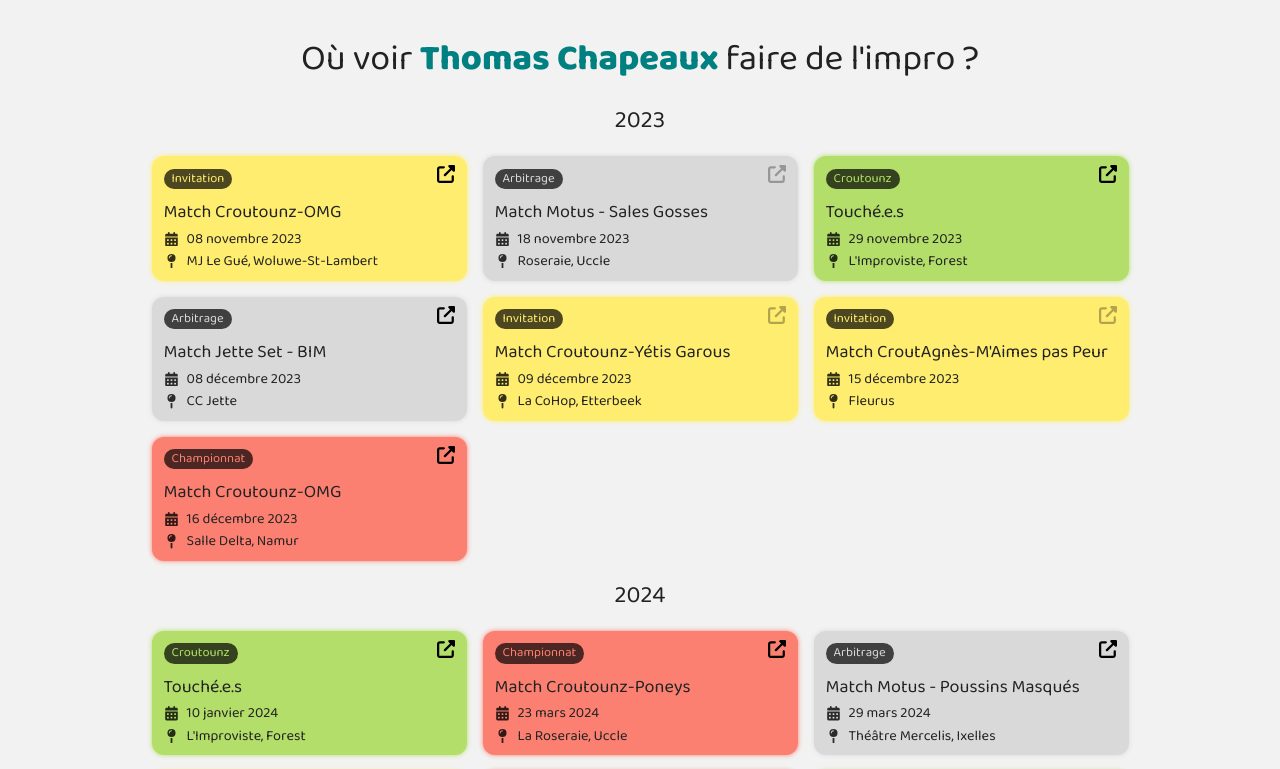
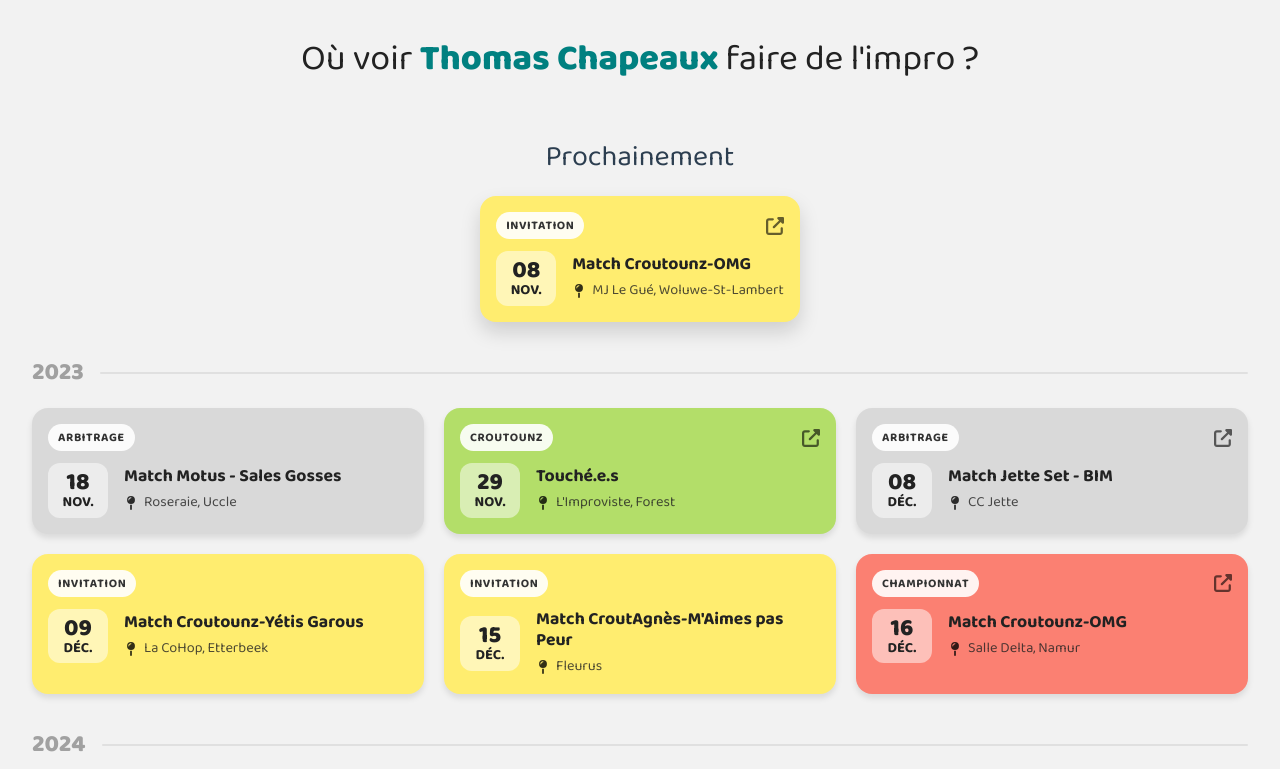
Before and after one commit to tchapeaux/voir-tchap-impro, a Vue app: page / in a window 1280 px wide. Shown: the top 769 px of the page. Built offline with nearby package versions, Linux system fonts and the light colour scheme.

Commit message:
imp: general UI overhaul

```diff
--- a/src/assets/main.css
+++ b/src/assets/main.css
@@ -15,7 +15,6 @@
 
 h2 {
   font-size: 1.5rem;
-  padding: 16px 0;
   text-align: center;
 }
 
--- a/src/components/EventCard.vue
+++ b/src/components/EventCard.vue
@@ -1,28 +1,32 @@
 <template>
-  <div class="card" :class="typeClass">
+  <component
+    :is="hasUrl ? 'a' : 'div'"
+    class="card"
+    :class="[typeClass, { 'is-clickable': hasUrl }]"
+    :href="hasUrl ? event.url : undefined"
+    :target="hasUrl ? '_blank' : undefined"
+    @click="handleClick"
+  >
     <div class="card-header">
       <div class="type">{{ event.type }}</div>
-      <a
-        class="external-link"
-        :class="{ 'disabled-link': !hasUrl }"
-        :href="event.url"
-        @click="handleClick"
-        :title="hasUrl ? `Plus d'infos pour ${event.name}` : undefined"
-        :aria-hidden="!hasUrl"
-        target="_blank"
-        ><IconLink
-      /></a>
+      <IconLink v-if="hasUrl" class="link-icon" />
     </div>
-    <div class="name">{{ event.name }}</div>
-    <div class="date">
-      <IconDate />
-      {{ dayjs(event.date).format('DD MMMM YYYY') }}
+
+    <div class="card-body">
+      <div class="date-badge">
+        <span class="day">{{ dayjs(event.date).format('DD') }}</span>
+        <span class="month">{{ dayjs(event.date).format('MMM') }}</span>
+      </div>
+
+      <div class="info">
+        <div class="name">{{ event.name }}</div>
+        <div class="place">
+          <IconPin />
+          {{ event.place }}
+        </div>
+      </div>
     </div>
-    <div class="place">
-      <IconPin />
-      {{ event.place }}
-    </div>
-  </div>
+  </component>
 </template>
 
 <script lang="ts" setup>
@@ -31,7 +35,6 @@ import { computed } from 'vue'
 
 import IconPin from './icons/IconPin.vue'
 import IconLink from './icons/IconLink.vue'
-import IconDate from './icons/IconDate.vue'
 
 const props = defineProps({ event: { type: Object, required: true } })
 
@@ -47,81 +50,132 @@ const typeClass = computed(() => TYPE_CLASSES[props.event.type] || undefined)
 
 const hasUrl = computed(() => !!props.event.url)
 
-function handleClick() {
-  if (!props.event.url) {
-    alert('Pas de lien disponible')
+function handleClick(e: MouseEvent) {
+  if (!hasUrl.value) {
+    // If it's a div (not clickable), do nothing or maybe show a toast?
+    // For now, we just don't do anything as it's not a link.
+    e.preventDefault()
   }
 }
 </script>
 
 <style scoped>
 .card {
-  padding: 12px;
-  padding-top: 8px;
-  color: #222;
-  background-color: var(--card-color);
-  box-shadow: 0px 0px 5px var(--card-color);
-
-  border-radius: 12px;
-
-  width: 315px;
-
   display: flex;
   flex-direction: column;
-  align-items: flex-start;
-  gap: 8px;
+  gap: 12px;
+
+  padding: 16px;
+  border-radius: 16px;
+  background-color: var(--card-color);
+  color: #222;
+  box-shadow: 0 4px 6px rgba(0, 0, 0, 0.1);
+
+  text-decoration: none; /* For the <a> tag */
+  transition:
+    transform 0.2s ease,
+    box-shadow 0.2s ease;
+
+  /* Responsive width handled by parent grid, but min-width for sanity */
+  min-width: 250px;
+  height: 100%; /* Fill height of grid cell */
+}
+
+.card.is-clickable:hover {
+  transform: translateY(-4px);
+  box-shadow: 0 8px 12px rgba(0, 0, 0, 0.15);
+  cursor: pointer;
 }
 
 .card-header {
-  width: 100%;
   display: flex;
+  justify-content: space-between;
   align-items: center;
-  justify-content: space-between;
-}
-
-.disabled-link {
-  opacity: 0.3;
 }
 
 .type {
-  font-size: 0.8rem;
-  font-weight: 300;
-  padding: 0 8px;
-  border-radius: 15px;
-  background-color: rgba(0, 0, 0, 0.7);
-  color: var(--card-color);
+  font-size: 0.75rem;
+  text-transform: uppercase;
+  letter-spacing: 0.05em;
+  font-weight: 700;
+  padding: 4px 10px;
+  border-radius: 20px;
+  background-color: rgba(255, 255, 255, 0.9);
+  color: #333;
+}
+
+.link-icon {
+  width: 18px;
+  height: 18px;
+  opacity: 0.6;
+  color: #222;
+}
+
+.card-body {
+  display: flex;
+  gap: 16px;
+  align-items: center;
+}
+
+.date-badge {
+  display: flex;
+  flex-direction: column;
+  align-items: center;
+  justify-content: center;
+  background-color: rgba(255, 255, 255, 0.5);
+  border-radius: 12px;
+  padding: 8px 12px;
+  min-width: 60px;
+  line-height: 1;
+}
+
+.date-badge .day {
+  font-size: 1.5rem;
+  font-weight: 800;
+}
+
+.date-badge .month {
+  font-size: 0.9rem;
+  text-transform: uppercase;
+  font-weight: 600;
+}
+
+.info {
+  flex: 1;
+  display: flex;
+  flex-direction: column;
+  gap: 4px;
 }
 
 .name {
-  line-height: 1.25;
+  font-size: 1.1rem;
+  font-weight: 700;
+  line-height: 1.2;
 }
 
-.date,
 .place {
   font-size: 0.9rem;
   display: flex;
   align-items: center;
-  gap: 8px;
-  line-height: 1;
+  gap: 6px;
+  opacity: 0.8;
 
   svg {
-    width: 15px;
-    opacity: 0.8;
+    width: 14px;
+    height: 14px;
   }
 }
 
+/* Color Themes */
 .type--championnat {
   --card-color: var(--pink);
 }
-
 .type--croutounz {
   --card-color: var(--green);
 }
-
 .type--invitation {
   --card-color: var(--gold);
 }
-
 .type--arbitrage {
   --card-color: var(--grey);
 }
--- a/src/views/HomeView.vue
+++ b/src/views/HomeView.vue
@@ -21,31 +21,59 @@ const futureEvents = computed(() =>
   EVENTS.items.filter((e) => dayjs(e.date) > dayjs().subtract(1, 'week')).sort(sortEventByDateAsc)
 )
 
+const nextEvent = computed(() => futureEvents.value[0])
+const otherEvents = computed(() => futureEvents.value.slice(1))
+
 const pastEvents = computed(() =>
   EVENTS.items.filter((e) => !futureEvents.value.includes(e)).sort(sortEventByDateDesc)
 )
 
 const eventsYears = computed(() => {
-  const years = futureEvents.value.map((e) => dayjs(e.date).format('YYYY'))
+  const years = otherEvents.value.map((e) => dayjs(e.date).format('YYYY'))
   return Array.from(new Set(years))
 })
 
 function eventsByYear(year: string) {
-  return futureEvents.value.filter((e) => dayjs(e.date).format('YYYY') === year)
+  return otherEvents.value.filter((e) => dayjs(e.date).format('YYYY') === year)
+}
+
+const pastEventsYears = computed(() => {
+  const years = pastEvents.value.map((e) => dayjs(e.date).format('YYYY'))
+  return Array.from(new Set(years))
+})
+
+function pastEventsByYear(year: string) {
+  return pastEvents.value.filter((e) => dayjs(e.date).format('YYYY') === year)
 }
 </script>
 
 <template>
-  <div v-if="futureEvents.length === 0" style="text-align: center">Pas de spectacles à venir.</div>
+  <div class="events-container">
+    <div v-if="futureEvents.length === 0" class="no-events">Pas de spectacles à venir.</div>
     <template v-else>
-    <template v-for="year in eventsYears" :key="year">
-      <h2>{{ year }}</h2>
+      <section class="next-event-section" v-if="nextEvent">
+        <h2>Prochainement</h2>
+        <div class="next-event-wrapper">
+          <EventCard :event="nextEvent" class="highlighted-card" />
+        </div>
+      </section>
+
+      <div v-for="year in eventsYears" :key="year" class="events-year-section">
+        <div class="year-separator">
+          <span>{{ year }}</span>
+          <div class="line"></div>
+        </div>
         <ul class="events-list">
-        <li v-for="(event, eventIdx) in eventsByYear(year)" :key="eventIdx">
+          <li
+            v-for="(event, eventIdx) in eventsByYear(year)"
+            :key="eventIdx"
+            class="event-item"
+            :style="{ animationDelay: `${eventIdx * 100}ms` }"
+          >
             <EventCard :event="event" />
           </li>
         </ul>
-    </template>
+      </div>
     </template>
 
     <button class="showPast" v-if="pastClosed" @click="() => (pastClosed = !pastClosed)">
@@ -53,15 +81,83 @@ function eventsByYear(year: string) {
     </button>
     <template v-else>
       <h2>Déjà passés</h2>
-    <ul v-if="!pastClosed" class="events-list">
-      <li v-for="(event, eventIdx) in pastEvents" :key="eventIdx">
+      <div v-for="year in pastEventsYears" :key="year" class="events-year-section">
+        <div class="year-separator">
+          <span>{{ year }}</span>
+          <div class="line"></div>
+        </div>
+        <ul class="events-list past-list">
+          <li v-for="(event, eventIdx) in pastEventsByYear(year)" :key="eventIdx">
             <EventCard :event="event" />
           </li>
         </ul>
+      </div>
     </template>
+  </div>
 </template>
 
 <style scoped>
+.events-container {
+  margin-top: 3rem;
+
+  display: flex;
+  flex-direction: column;
+  gap: 2rem;
+}
+
+.no-events {
+  text-align: center;
+  font-size: 1.2rem;
+  color: #666;
+}
+
+h2 {
+  text-align: center;
+  font-size: 1.8rem;
+  color: var(--vt-c-indigo);
+}
+
+.next-event-section {
+  display: flex;
+  flex-direction: column;
+  gap: 1rem;
+}
+
+.next-event-wrapper {
+  display: flex;
+  justify-content: center;
+}
+
+.highlighted-card {
+  box-shadow: 0 10px 20px rgba(0, 0, 0, 0.15);
+}
+
+.events-year-section {
+  display: flex;
+  flex-direction: column;
+  gap: 1rem;
+}
+
+.year-separator {
+  display: flex;
+  align-items: center;
+  gap: 16px;
+  opacity: 0.8;
+}
+
+.year-separator span {
+  font-size: 1.5rem;
+  font-weight: 800;
+  color: var(--vt-c-divider-dark-1);
+}
+
+.year-separator .line {
+  flex: 1;
+  height: 2px;
+  background-color: var(--vt-c-divider-light-2);
+  border-radius: 2px;
+}
+
 .events-list {
   list-style: none;
   margin: 0;
@@ -69,26 +165,45 @@ function eventsByYear(year: string) {
 
   display: grid;
   grid-template-columns: 1fr;
-  gap: 16px;
+  gap: 20px;
+}
+
+.event-item {
+  animation: slideUp 0.5s ease-out forwards;
+  opacity: 0;
+  transform: translateY(20px);
+}
+
+@keyframes slideUp {
+  to {
+    opacity: 1;
+    transform: translateY(0);
+  }
 }
 
 .showPast {
-  margin-top: 3rem;
-
   width: 100%;
   text-align: center;
 
-  font-size: 0.9rem;
+  font-size: 1rem;
   color: #666;
 
   background: none;
-  border: none;
+  border: 2px dashed #ccc;
+  padding: 12px;
+  border-radius: 8px;
+  transition: all 0.2s;
 
   &:hover {
     cursor: pointer;
     color: teal;
-    text-decoration: underline;
+    border-color: teal;
+    background-color: rgba(0, 128, 128, 0.05);
   }
+}
+
+.past-list {
+  opacity: 0.7;
 }
 
 @media screen and (min-width: 720px) {
```
Lines whose indentation alone changed are shown as unchanged.
